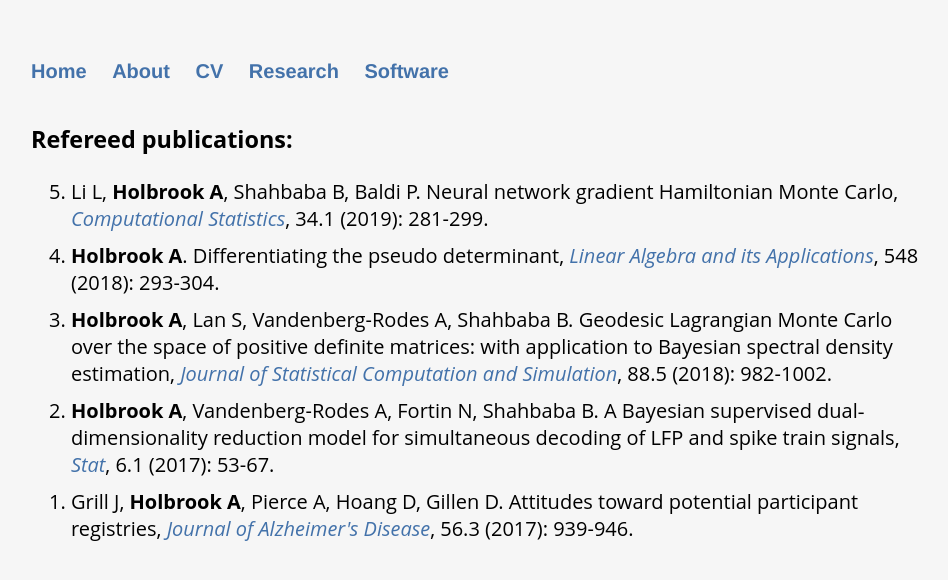
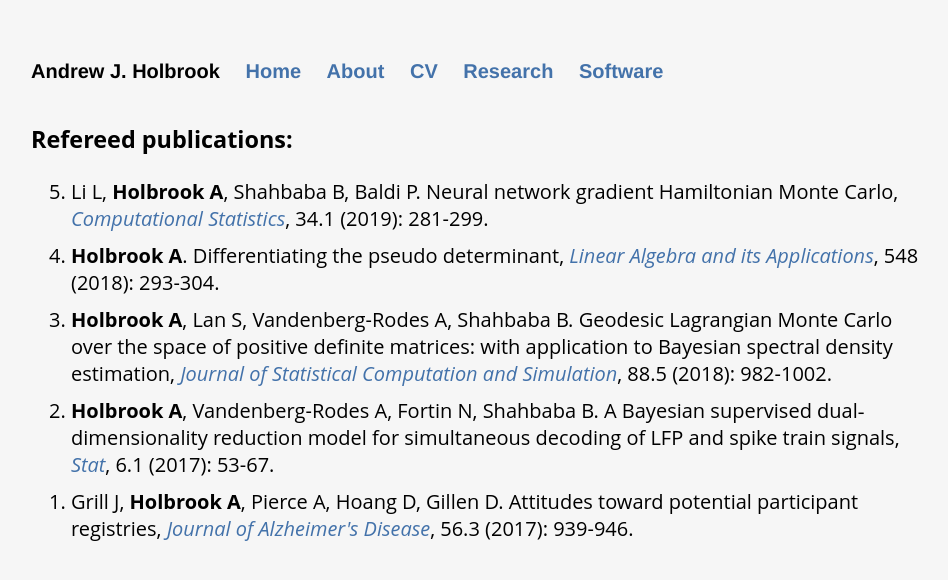
Before and after one commit to andrewjholbrook/andrewjholbrook.github.io, a Jekyll site: the page built from research.html, in a window 1280 px wide. Shown: the top 580 px of the page, without its empty margins (161-1109 px from the left). Built offline with Jekyll 4.4.1, drawn with Linux system fonts in a browser that asks for light colours.

Commit message:
Update default.html

```diff
--- a/_layouts/default.html
+++ b/_layouts/default.html
@@ -8,6 +8,7 @@
 		<body>
 			<nav>
 	    		<ul>
+				<li> Andrew J. Holbrook</li>
 	        		<li><a href="/">Home</a></li>
 		        	<li><a href="/about">About</a></li>
 	        		<li><a href="/cv">CV</a></li>
```
